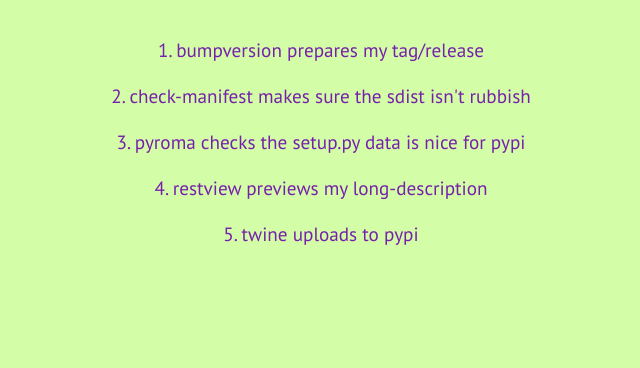
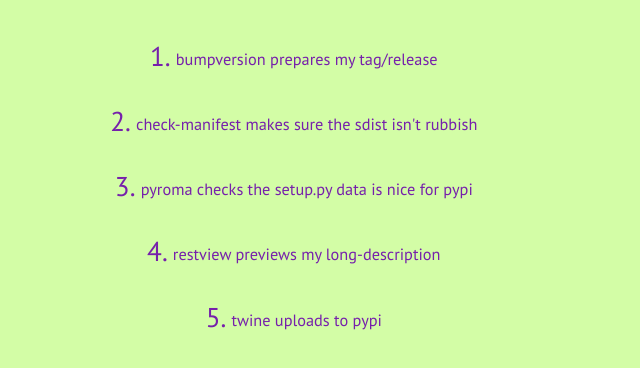
Before and after one commit to rapilabs/kezabelles-workflow-du-jour, a plain HTML site: page index.html in a window 1280 px wide. Shown: the part 236-604 px from the top of the page, without its empty margins (339-979 px from the left). Drawn offline with nearby package versions, Linux system fonts and the light colour scheme.

Commit message:
Style updates

```diff
--- a/css/main.css
+++ b/css/main.css
@@ -38,18 +38,23 @@ h2 {
 }
 
 ol {
+  font-family: 'Poiret One', cursive;
   list-style-position:inside;
   color: #7620AB;
-  font-size: 1.2em;
+  font-size: 1.7em;
+  margin-left: -2em;
 }
 
 li {
   margin: 1em;
+  font-family: 'PT Sans', sans-serif;
 }
 
 a {
   text-decoration: none;
   color: #7620AB;
+  vertical-align: middle;
+  font-size: 0.6em;
 }
 
 /*
```
